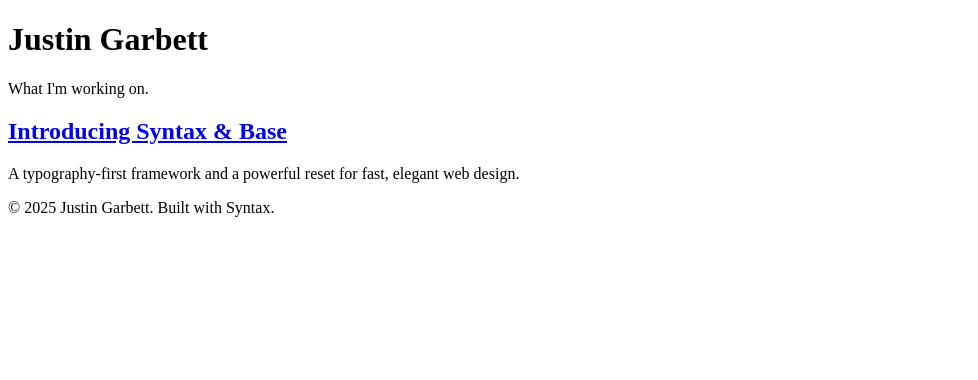
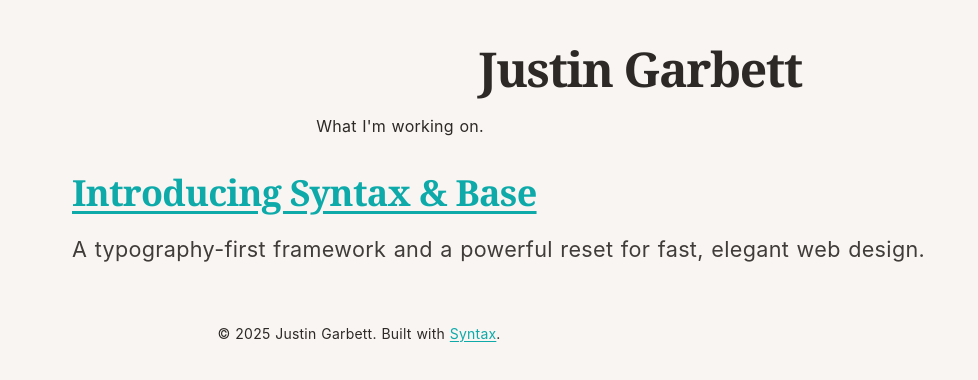
Before and after one commit to stokewell/justin, a plain HTML site: page index.html in a window 1280 px wide. Shown: the whole page, without its empty margins (0-978 px from the left). Drawn offline with Linux system fonts and the light colour scheme.

Commit message:
Update index.html

```diff
--- a/index.html
+++ b/index.html
@@ -1,28 +1,60 @@
 <!DOCTYPE html>
-<html lang="en" data-theme="light" data-font="default">
+<html lang="en">
 <head>
-  <meta charset="UTF-8" />
-  <meta name="viewport" content="width=device-width, initial-scale=1.0" />
+  <meta charset="UTF-8">
+  <meta name="viewport" content="width=device-width, initial-scale=1.0">
+  <meta http-equiv="Cache-Control" content="no-cache, no-store, must-revalidate">
+  <meta http-equiv="Pragma" content="no-cache">
+  <meta http-equiv="Expires" content="0">
   <title>Justin Garbett</title>
-  <meta name="description" content="What I'm working on." />
-  <link rel="stylesheet" href="/css/tokens.css" />
-  <link rel="stylesheet" href="/css/blog.css" />
+
+  <!-- SEO and Open Graph metadata -->
+  <meta name="description" content="What I'm working on.">
+  <meta name="keywords" content="justin garbett, syntax, base, web framework, blog">
+  <meta name="author" content="Justin Garbett">
+
+  <!-- Open Graph / Facebook -->
+  <meta property="og:type" content="website">
+  <meta property="og:url" content="https://stokewell.github.io/justin/">
+  <meta property="og:title" content="Justin Garbett">
+  <meta property="og:description" content="What I'm working on.">
+  <meta property="og:image" content="https://stokewell.github.io/syntax/demo/og-image.jpg">
+
+  <!-- Twitter -->
+  <meta property="twitter:card" content="summary_large_image">
+  <meta property="twitter:url" content="https://stokewell.github.io/justin/">
+  <meta property="twitter:title" content="Justin Garbett">
+  <meta property="twitter:description" content="What I'm working on.">
+  <meta property="twitter:image" content="https://stokewell.github.io/syntax/demo/og-image.jpg">
+
+  <!-- Favicon -->
+  <link rel="icon" href="../favicon.ico">
+  <link rel="icon" type="image/png" sizes="32x32" href="../favicon-32x32.png">
+  <link rel="icon" type="image/png" sizes="16x16" href="../favicon-16x16.png">
+  <link rel="apple-touch-icon" sizes="180x180" href="../apple-touch-icon.png">
+  <link rel="manifest" href="../site.webmanifest">
+
+  <!-- Base styles -->
+  <link rel="stylesheet" href="../css/style.css?v=20230428">
+  <link rel="stylesheet" href="../css/layouts.css?v=20230428">
 </head>
 <body>
-  <header class="site-header">
-    <h1 class="site-title">Justin Garbett</h1>
-    <p class="site-tagline">What I'm working on.</p>
-  </header>
+  <main class="container my-5">
+    <header class="text-center mb-4">
+      <h1 class="site-title">Justin Garbett</h1>
+      <p class="site-tagline text-muted">What I'm working on.</p>
+    </header>
 
-  <main class="content">
-    <article class="post-preview">
-      <h2><a href="/posts/intro-to-syntax.html">Introducing Syntax & Base</a></h2>
-      <p class="preview">A typography-first framework and a powerful reset for fast, elegant web design.</p>
-    </article>
+    <section class="post-preview">
+      <h2 class="post-title">
+        <a href="/justin/posts/intro-to-syntax.html" class="link">Introducing Syntax & Base</a>
+      </h2>
+      <p class="lead">A typography-first framework and a powerful reset for fast, elegant web design.</p>
+    </section>
   </main>
 
-  <footer class="site-footer">
-    <p>&copy; 2025 Justin Garbett. Built with Syntax.</p>
+  <footer class="container text-center mt-5 py-4 border-top">
+    <p class="text-sm">&copy; 2025 Justin Garbett. Built with <a href="https://github.com/stokewell/syntax">Syntax</a>.</p>
   </footer>
 </body>
 </html>
```
